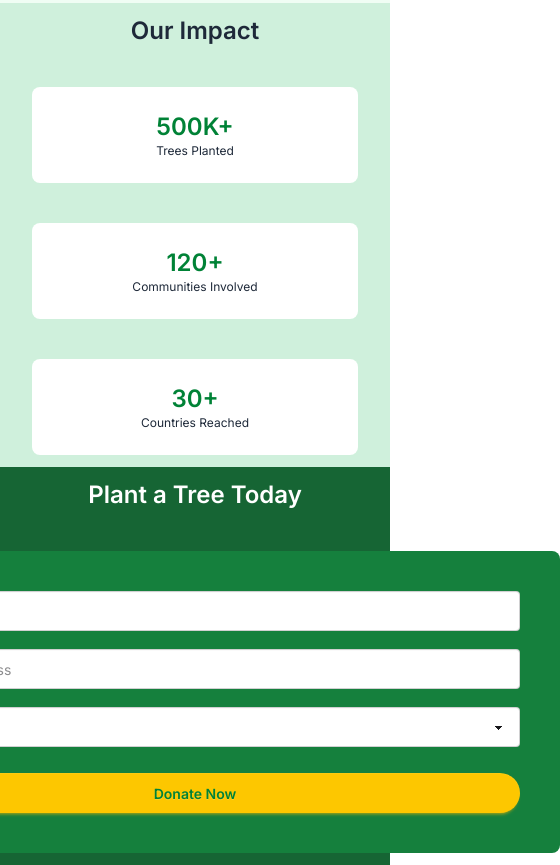
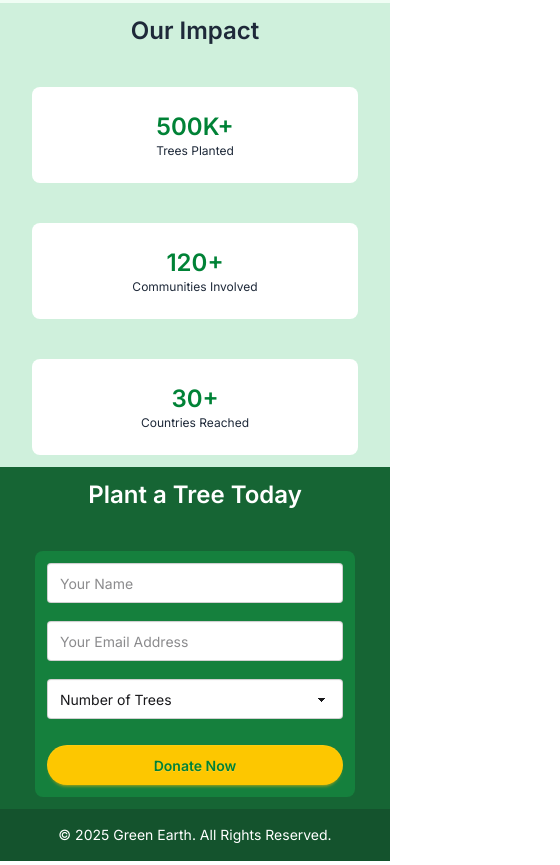
Before and after one commit to mmdjjahid/Green-Earth, a plain HTML site: page index.html in a window 390 px wide. Shown: the part 2252-3117 px from the top of the page, 560 px wide, since content can reach past the window. Drawn offline with nearby package versions, Linux system fonts and the light colour scheme.

Commit message:
footer Section done

```diff
--- a/index.html
+++ b/index.html
@@ -106,14 +106,16 @@
         </div>
     </section>
 
+<!-- Plant a Tree Today Section -->
+
 
     <section class="bg-[#166534] p-3 md:py-24 flex flex-col justify-center items-center">
         <p class="font-semibold text-2xl text-white mb-10">Plant a Tree Today</p>
 
-        <fieldset class="fieldset bg-[#15803D] rounded-box w-xs  p-10 ">
-            <input type="text" class="input w-[650px]" placeholder="Your Name " />
-            <input type="email" class="input w-[650px] my-3" placeholder="Your Email Address" />
-            <select class="select w-[650px]">
+        <fieldset class="fieldset bg-[#15803D] rounded-box w-xs p-3 md:p-10 ">
+            <input type="text" class="input md:w-[650px]" placeholder="Your Name " />
+            <input type="email" class="input md:w-[650px] my-3" placeholder="Your Email Address" />
+            <select class="select md:w-[650px]">
                 <option disabled selected>Number of Trees</option>
                 <option>Chrome</option>
                 <option>FireFox</option>
@@ -125,6 +127,16 @@
     </section>
 
 
+
+    <footer class="footer sm:footer-horizontal footer-center bg-[#14532D] text-base-content p-4 text-white">
+        <aside>
+            <p>© 2025 Green Earth. All Rights Reserved.</p>
+        </aside>
+    </footer>
+
+
+
+
     <script src="./script.js"></script>
 </body>
 </html>
```
